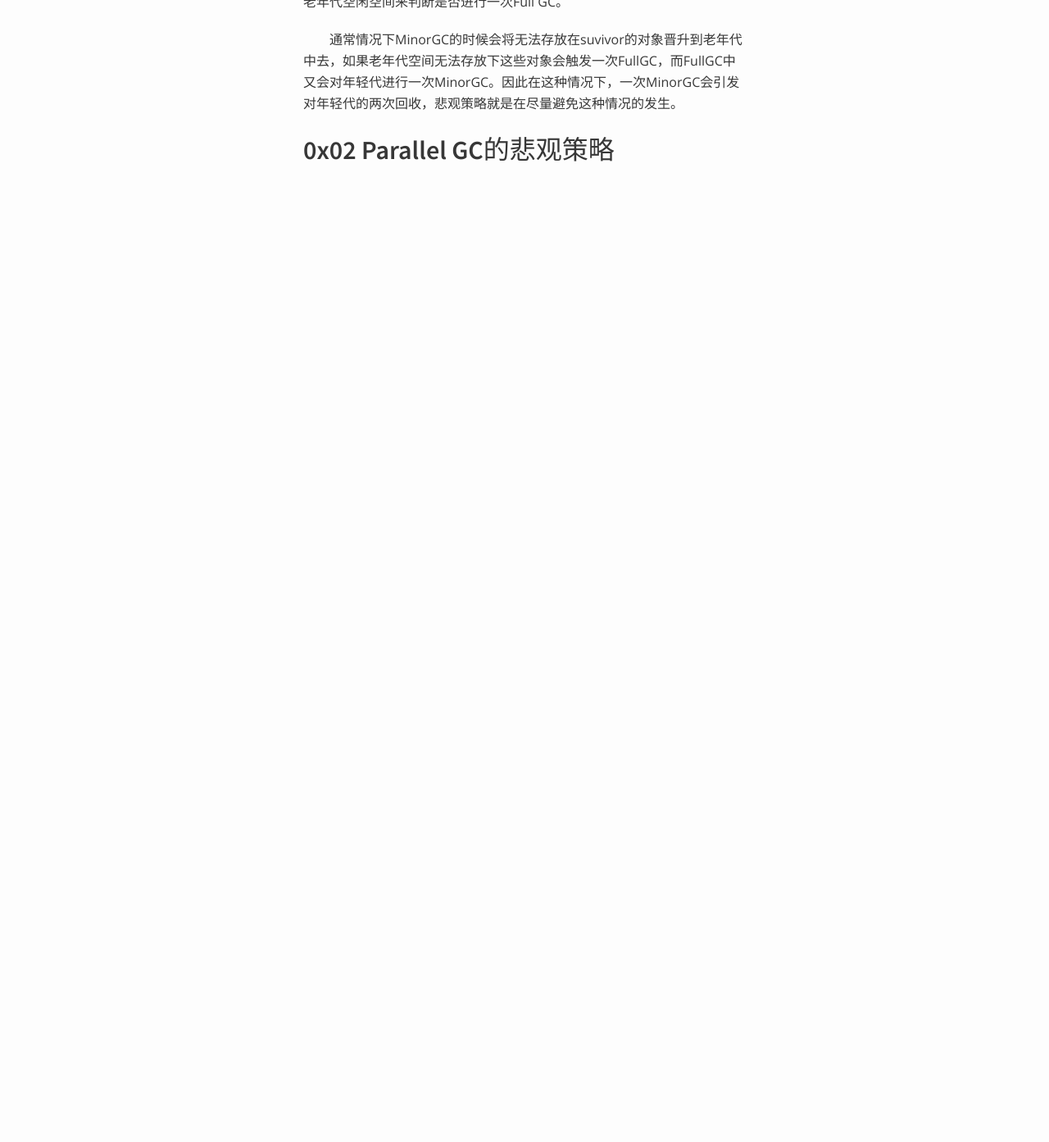
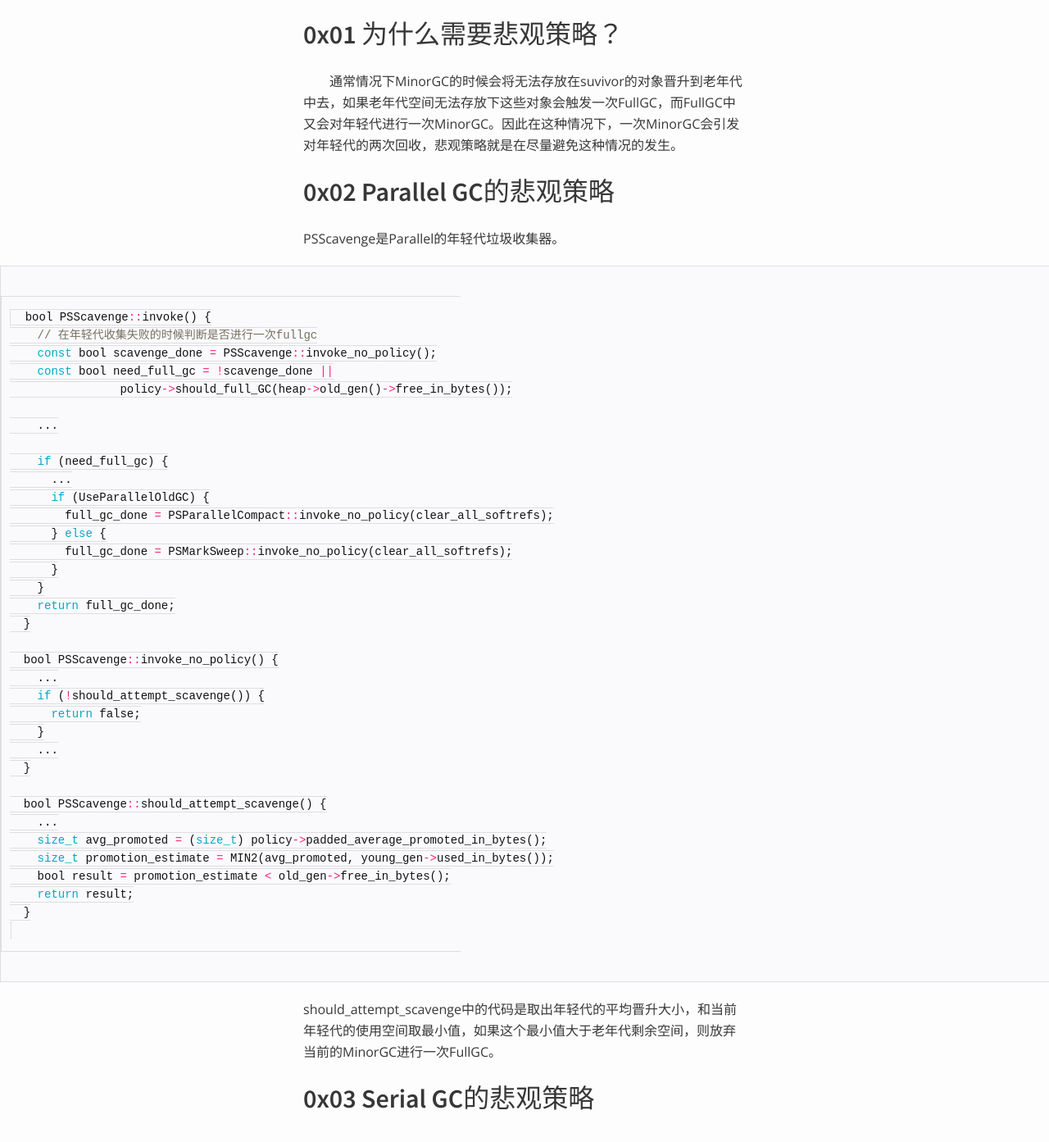
Before and after one commit to SystemOutPrint/systemoutprint.github.io, a Jekyll site: the page built from _posts/2017-05-09-GC悲观策略.md, in a window 1280 px wide and 1400 px high, scrolled down 351 px. Shown: the top 1393 px of the window at 82% size. Built offline with Jekyll 4.4.1, drawn with Linux system fonts in a browser that asks for light colours; before the commit the page ends 900 px from its top, so only the background shows below that; some of the changed text lies outside the part shown.

Commit message:
GC悲观策略

````diff
--- a/_posts/2017-05-09-GC悲观策略.md
+++ b/_posts/2017-05-09-GC悲观策略.md
@@ -5,11 +5,54 @@ date:   2017-05-09
 categories: gc
 ---
 
-## 0x01 为什么需要悲观策略？
+# GC悲观策略
+
 __Minor GC__：只回收年轻代的垃圾。<br/>
 __Full GC__：回收包括年轻代老年代永久代在内的java堆空间的垃圾。<br/>
 __GC悲观策略__：在Minor GC中，根据年轻代平均晋升大小、年轻代占用空间、老年代空闲空间来判断是否进行一次Full GC。<br/>
 
+## 0x01 为什么需要悲观策略？
 　　通常情况下MinorGC的时候会将无法存放在suvivor的对象晋升到老年代中去，如果老年代空间无法存放下这些对象会触发一次FullGC，而FullGC中又会对年轻代进行一次MinorGC。因此在这种情况下，一次MinorGC会引发对年轻代的两次回收，悲观策略就是在尽量避免这种情况的发生。
 
 ## 0x02 Parallel GC的悲观策略
+PSScavenge是Parallel的年轻代垃圾收集器。
+```c
+  bool PSScavenge::invoke() {
+    // 在年轻代收集失败的时候判断是否进行一次fullgc
+    const bool scavenge_done = PSScavenge::invoke_no_policy();
+    const bool need_full_gc = !scavenge_done ||
+                policy->should_full_GC(heap->old_gen()->free_in_bytes());
+
+    ...
+
+    if (need_full_gc) {
+      ...
+      if (UseParallelOldGC) {
+        full_gc_done = PSParallelCompact::invoke_no_policy(clear_all_softrefs);
+      } else {
+        full_gc_done = PSMarkSweep::invoke_no_policy(clear_all_softrefs);
+      }
+    }
+    return full_gc_done;
+  }
+
+  bool PSScavenge::invoke_no_policy() {
+    ...
+    if (!should_attempt_scavenge()) {
+      return false;
+    }
+    ...
+  }
+
+  bool PSScavenge::should_attempt_scavenge() {
+    ...
+    size_t avg_promoted = (size_t) policy->padded_average_promoted_in_bytes();
+    size_t promotion_estimate = MIN2(avg_promoted, young_gen->used_in_bytes());
+    bool result = promotion_estimate < old_gen->free_in_bytes();
+    return result;
+  }
+
+```
+should_attempt_scavenge中的代码是取出年轻代的平均晋升大小，和当前年轻代的使用空间取最小值，如果这个最小值大于老年代剩余空间，则放弃当前的MinorGC进行一次FullGC。
+
+## 0x03 Serial GC的悲观策略
````
